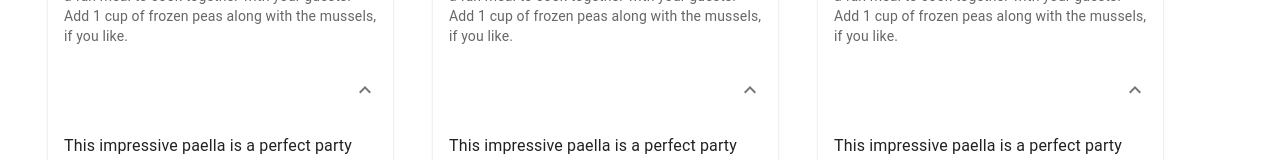
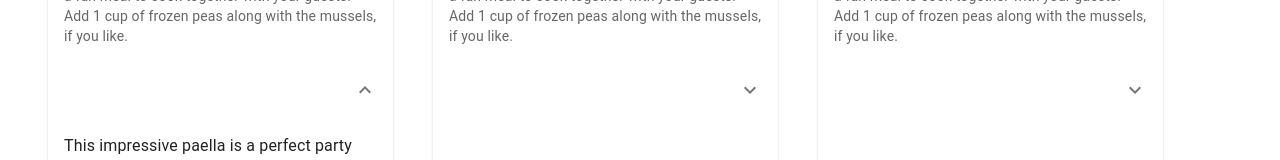
Before and after one commit to tanviagwl98/prickedinsight, a React (Vite) app: page / in a window 1280 px wide. Both pictures are taken after a click on the button 365 px from the left and 695 px from the top of the page. Shown: the part 606-766 px from the top of the page. Built offline with nearby package versions, Linux system fonts and the light colour scheme.

Commit message:
Adding card expansion

```diff
--- a/src/Components/Testimonials/Testimonials.css
+++ b/src/Components/Testimonials/Testimonials.css
@@ -26,3 +26,7 @@
     margin: 20px;
     box-shadow: thistle;
 }
+
+.fixHeight{
+    height:400px;
+}
--- a/src/Components/Testimonials/Testimonials.js
+++ b/src/Components/Testimonials/Testimonials.js
@@ -1,5 +1,4 @@
 import React, { useState } from "react";
-//import { Card } from "../../Views/Card/Card";
 import "../../Components/Testimonials/Testimonials.css";
 import { styled } from "@mui/material/styles";
 import Card from "@mui/material/Card";
@@ -32,10 +31,14 @@ const ExpandMore = styled((props) => {
 
 export const Testimonials = () => {
   const [testimonial] = useState(testimonials);
-  const [expanded, setExpanded] = React.useState(false);
+  const [expanded, setExpanded] = React.useState({});
 
-  const handleExpandClick = () => {
-    setExpanded(!expanded);
+  const handleExpandClick = (id) => {
+    //setExpanded(expanded === id ? null : id);
+    setExpanded({
+      ...expanded,
+      [id]: !expanded[id]
+    });
   };
 
   return (
@@ -50,18 +53,18 @@ export const Testimonials = () => {
                 {testimonial.content}
               </Typography>
             </CardContent>
-            <CardActions disableSpacing>
+            <CardActions>
               <ExpandMore
-                expand={expanded}
-                onClick={handleExpandClick}
-                aria-expanded={expanded}
+                expand={expanded[testimonial.id]}
+                onClick={() => handleExpandClick(testimonial.id)}
+                aria-expanded={expanded[testimonial.id]}
                 aria-label="show more"
               >
                 <ExpandMoreIcon />
               </ExpandMore>
             </CardActions>
 
-            <Collapse in={expanded} timeout="auto" unmountOnExit>
+            <Collapse in={expanded[testimonial.id]} timeout="auto" unmountOnExit>
               <CardContent>
                 <Typography paragraph>{testimonial.content}</Typography>
               </CardContent>
```
Also changed, not shown: 1 other file (tests, documents, lock files or other folders).
